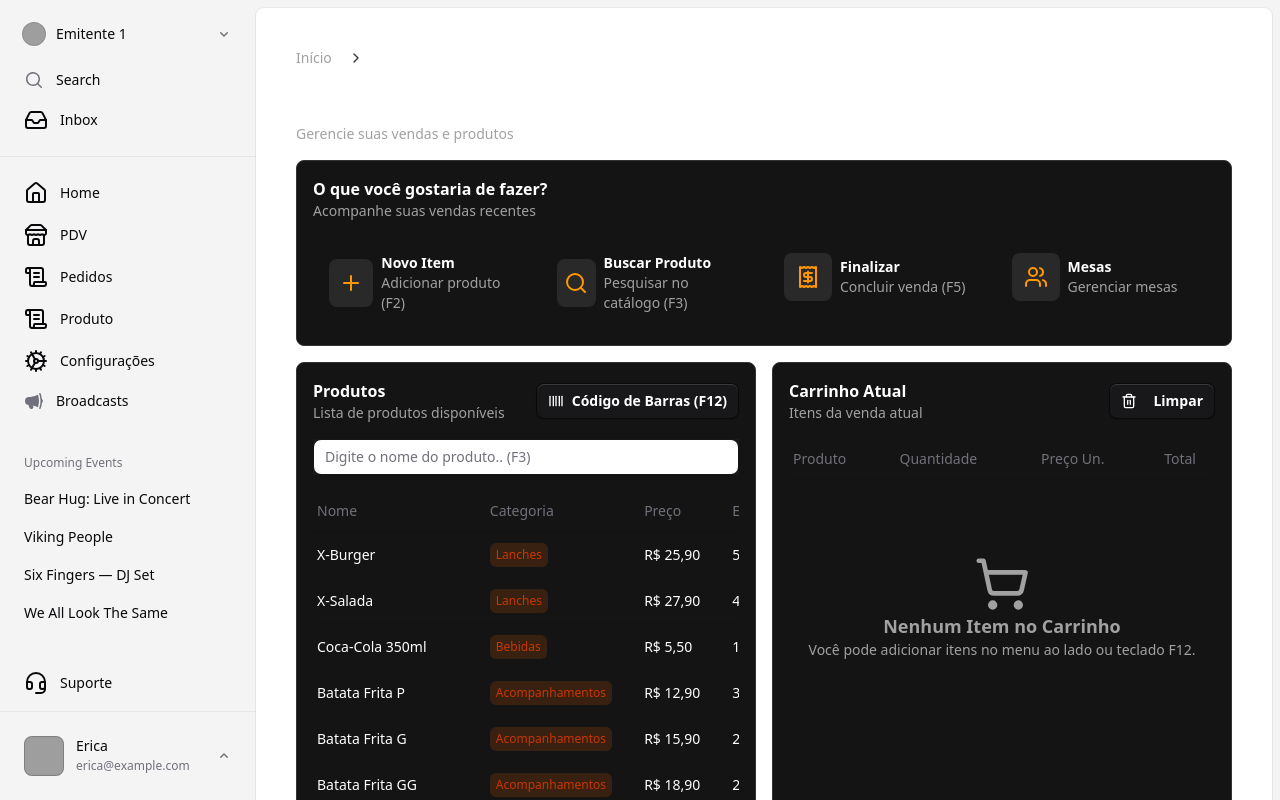
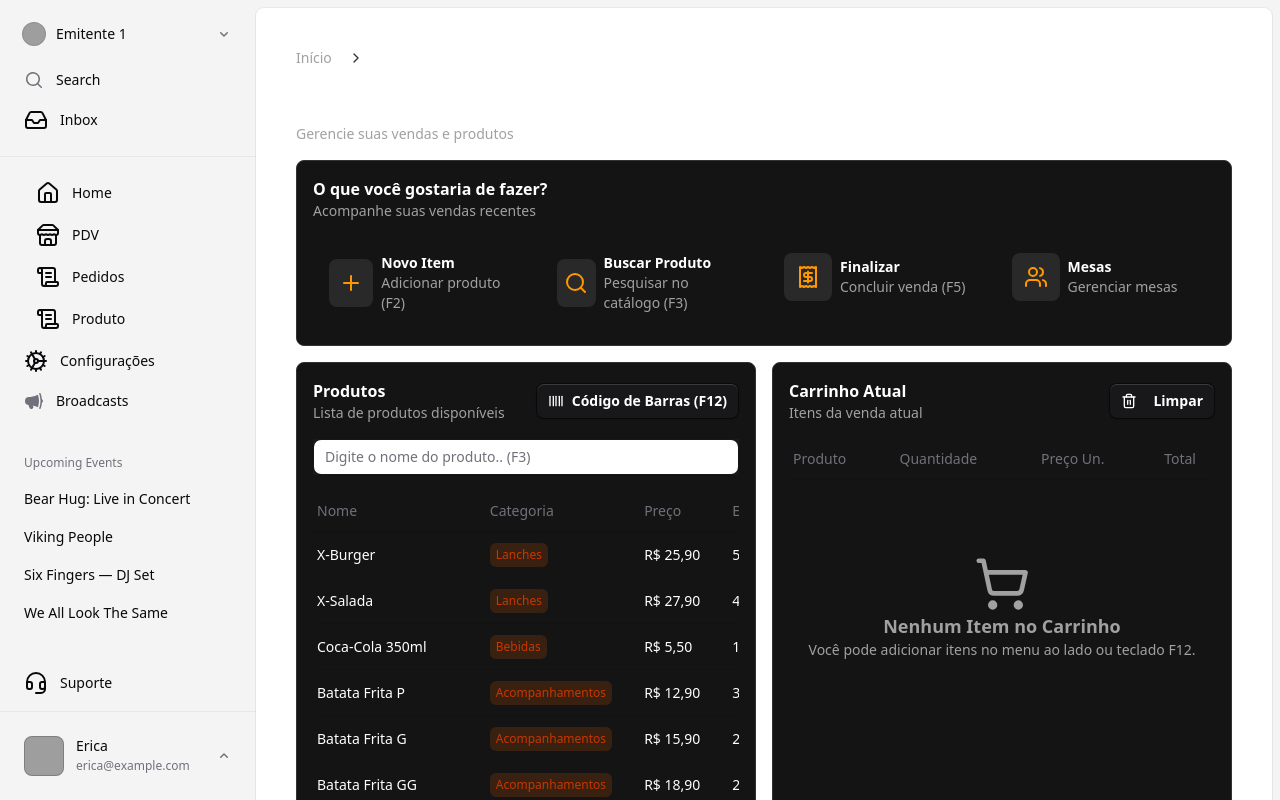
Before and after one commit to pabloalves01/gastro-flow, a React (Vite) app in the folder frontend/: page /pdv in a window 1280 px wide. Shown: the top 800 px of the page. Built offline with nearby package versions, Linux system fonts and the light colour scheme; grey boxes are pictures that could not be loaded.

Commit message:
Added Link react-router-dom in sidenav

```diff
--- a/frontend/src/layout/authenticated-layout.tsx
+++ b/frontend/src/layout/authenticated-layout.tsx
@@ -1,5 +1,5 @@
 import { Avatar } from "../components/ui/catalyst/avatar";
-import { Outlet } from "react-router-dom";
+import { Link, Outlet } from "react-router-dom";
 
 import { House, ScrollText, Cog, Headset, Store, InboxIcon } from "lucide-react";
 
@@ -140,7 +140,8 @@ function AuthenticatedLayout() {
           </SidebarHeader>
           <SidebarBody>
             <SidebarSection>
-              <SidebarItem href="/home">
+              <SidebarItem>
+                <Link to="/pdv" />
                 <House />
                 <SidebarLabel>Home</SidebarLabel>
               </SidebarItem>
@@ -148,15 +149,18 @@ function AuthenticatedLayout() {
                 <Gauge />
                 <SidebarLabel>Dashboard</SidebarLabel>
               </SidebarItem> */}
-              <SidebarItem href="/pdv">
+              <SidebarItem>
+                <Link to="/pdv" />
                 <Store />
                 <SidebarLabel>PDV</SidebarLabel>
               </SidebarItem>
-              <SidebarItem href="/pedido/gerenciar">
+              <SidebarItem>
+                <Link to="pedido/gerenciar" />
                 <ScrollText />
                 <SidebarLabel>Pedidos</SidebarLabel>
               </SidebarItem>
-              <SidebarItem href="/produto/novo">
+              <SidebarItem>
+                <Link to="produto/novo" />
                 <ScrollText />
                 <SidebarLabel>Produto</SidebarLabel>
               </SidebarItem>
```
